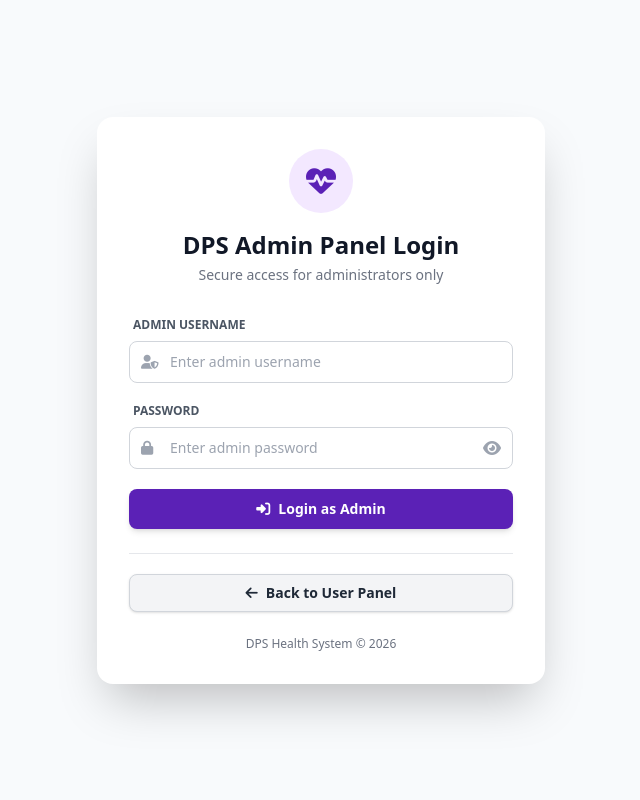
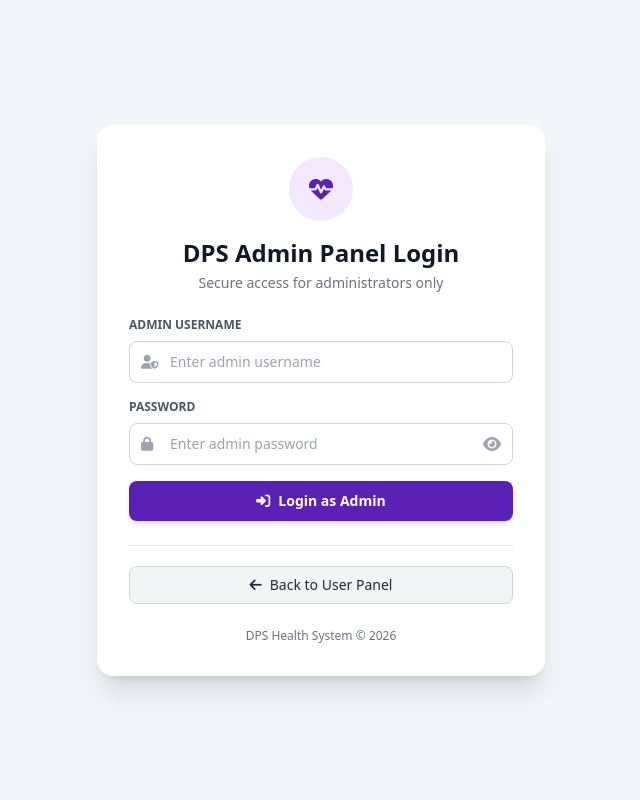
Before and after one commit to raxitsolanki/ML-PRO, a Flask app: page /admin/login in a window 1280 px wide. Shown: the whole page, without its empty margins (319-959 px from the left). Run offline with Flask 3, Linux system fonts and the light colour scheme; parts of the project's set-up code (start-up, migrations or seed data) failed here and were passed over; some libraries are stand-ins or nearby versions.

Commit message:
Updated admin user activity page with full mobile responsive layout and improved UI

```diff
--- a/templates/admin/admin_login.html
+++ b/templates/admin/admin_login.html
@@ -14,35 +14,38 @@
 
     <style>
         body {
-            background: #f8fafc;
+            background: #f1f5f9;
         }
 
         .animate-fade-in {
-            animation: fadeIn 0.6s ease-in-out;
+            animation: fadeIn 0.5s ease-in-out;
         }
 
         @keyframes fadeIn {
-            from { opacity: 0; transform: translateY(-8px); }
+            from { opacity: 0; transform: translateY(-6px); }
             to { opacity: 1; transform: translateY(0); }
         }
     </style>
 </head>
 
-<body class="min-h-screen flex items-center justify-center px-4 py-8">
+<body class="min-h-screen flex items-center justify-center px-4">
 
-<!-- ================= WRAPPER ================= -->
+<!-- OUTER CONTAINER (Prevents squeezing on short screens) -->
 <div class="w-full max-w-md">
 
-    <!-- ================= LOGIN CARD ================= -->
-    <div class="bg-white rounded-2xl shadow-2xl p-6 sm:p-8">
+    <!-- LOGIN CARD -->
+    <div class="bg-white rounded-2xl shadow-xl
+                p-6 sm:p-8
+                my-8">
 
         <!-- HEADER -->
-        <div class="text-center mb-6 sm:mb-8">
-            <div class="bg-purple-100 w-14 h-14 sm:w-16 sm:h-16 rounded-full flex items-center justify-center mx-auto mb-4">
-                <i class="fa-solid fa-heart-pulse text-[#5b21b6] text-2xl sm:text-3xl"></i>
+        <div class="text-center mb-6">
+            <div class="bg-purple-100 w-14 h-14 sm:w-16 sm:h-16 rounded-full
+                        flex items-center justify-center mx-auto mb-4">
+                <i class="fa-solid fa-heart-pulse text-[#5b21b6] text-xl sm:text-2xl"></i>
             </div>
 
-            <h2 class="text-xl sm:text-2xl font-bold text-gray-900">
+            <h2 class="text-lg sm:text-2xl font-bold text-gray-900">
                 DPS Admin Panel Login
             </h2>
 
@@ -51,12 +54,12 @@
             </p>
         </div>
 
-        <!-- ADMIN FORM -->
-        <form action="{{ url_for('admin_login') }}" method="POST" class="space-y-5">
+        <!-- FORM -->
+        <form action="{{ url_for('admin_login') }}" method="POST" class="space-y-4">
 
             <!-- USERNAME -->
             <div>
-                <label class="block text-xs font-bold text-gray-600 uppercase mb-2 ml-1">
+                <label class="block text-xs font-semibold text-gray-600 uppercase mb-2">
                     Admin Username
                 </label>
 
@@ -69,13 +72,14 @@
                            placeholder="Enter admin username"
                            class="w-full pl-10 pr-4 py-2.5 rounded-lg border border-gray-300
                                   text-sm focus:ring-2 focus:ring-[#5b21b6]
+                                  focus:border-[#5b21b6]
                                   outline-none transition">
                 </div>
             </div>
 
             <!-- PASSWORD -->
             <div>
-                <label class="block text-xs font-bold text-gray-600 uppercase mb-2 ml-1">
+                <label class="block text-xs font-semibold text-gray-600 uppercase mb-2">
                     Password
                 </label>
 
@@ -89,6 +93,7 @@
                            placeholder="Enter admin password"
                            class="w-full pl-10 pr-10 py-2.5 rounded-lg border border-gray-300
                                   text-sm focus:ring-2 focus:ring-[#5b21b6]
+                                  focus:border-[#5b21b6]
                                   outline-none transition">
 
                     <i id="toggleIcon"
@@ -97,17 +102,17 @@
                 </div>
             </div>
 
-            <!-- BUTTON -->
+            <!-- LOGIN BUTTON -->
             <button type="submit"
                     class="w-full bg-[#5b21b6] hover:bg-[#4c1d95]
-                           text-white font-bold py-2.5 rounded-lg
+                           text-white font-semibold py-2.5 rounded-lg
                            flex items-center justify-center gap-2
                            shadow-md hover:shadow-lg transition text-sm">
                 <i class="fa-solid fa-right-to-bracket"></i>
                 Login as Admin
             </button>
 
-            <!-- ERROR -->
+            <!-- ERROR MESSAGE -->
             {% if error %}
             <div class="bg-red-100 text-red-700 px-4 py-2 rounded-lg text-sm font-semibold animate-fade-in text-center">
                 <i class="fa-solid fa-circle-exclamation mr-2"></i>
@@ -117,12 +122,12 @@
 
         </form>
 
-        <!-- USER PANEL LINK -->
+        <!-- BACK BUTTON -->
         <div class="text-center border-t border-gray-200 pt-5 mt-6">
             <a href="{{ url_for('login') }}"
                class="w-full flex items-center justify-center gap-2
                       bg-gray-100 border border-gray-300 hover:bg-gray-200
-                      text-gray-800 font-semibold px-4 py-2 rounded-lg shadow transition text-sm">
+                      text-gray-800 font-medium px-4 py-2 rounded-lg transition text-sm">
                 <i class="fa-solid fa-arrow-left"></i>
                 Back to User Panel
             </a>
@@ -136,7 +141,6 @@
     </div>
 </div>
 
-<!-- SCRIPT -->
 <script>
 function togglePassword() {
     const input = document.getElementById('admin_password');
```
Also changed, not shown: templates/admin/admin_user_detail.html (+34 -45 lines).
